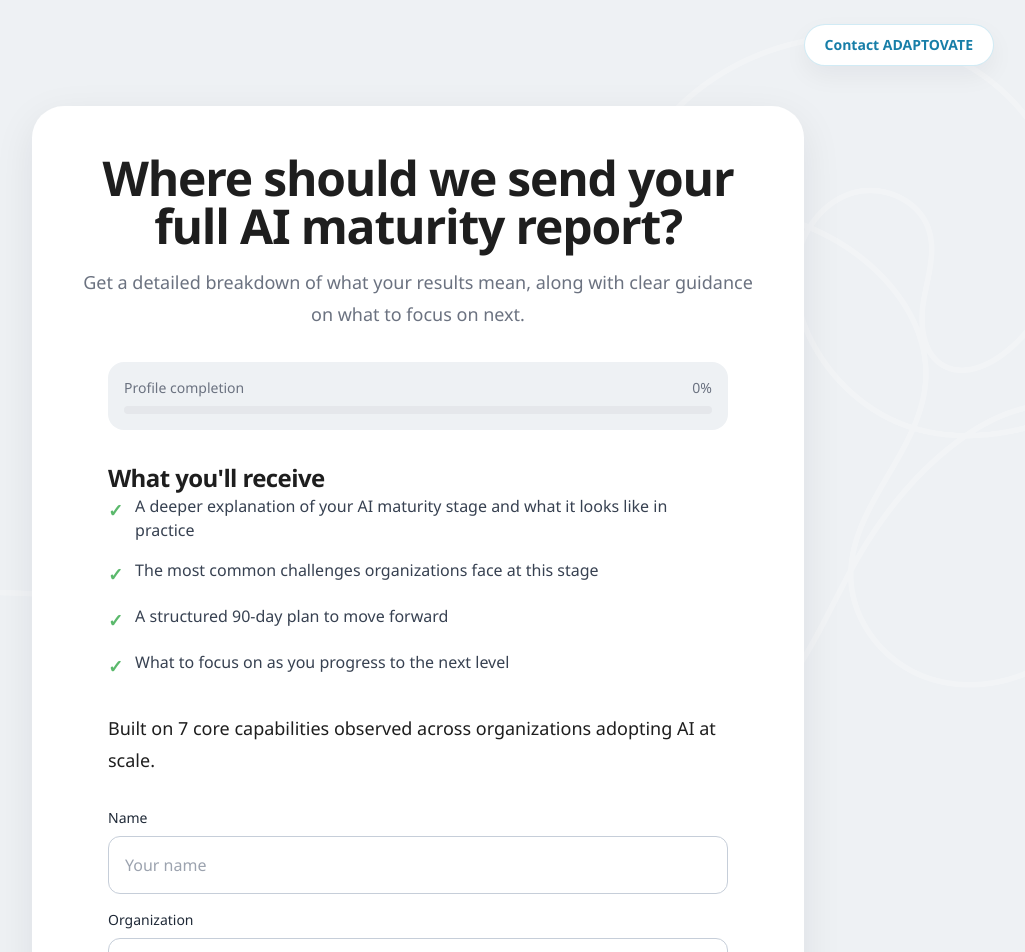
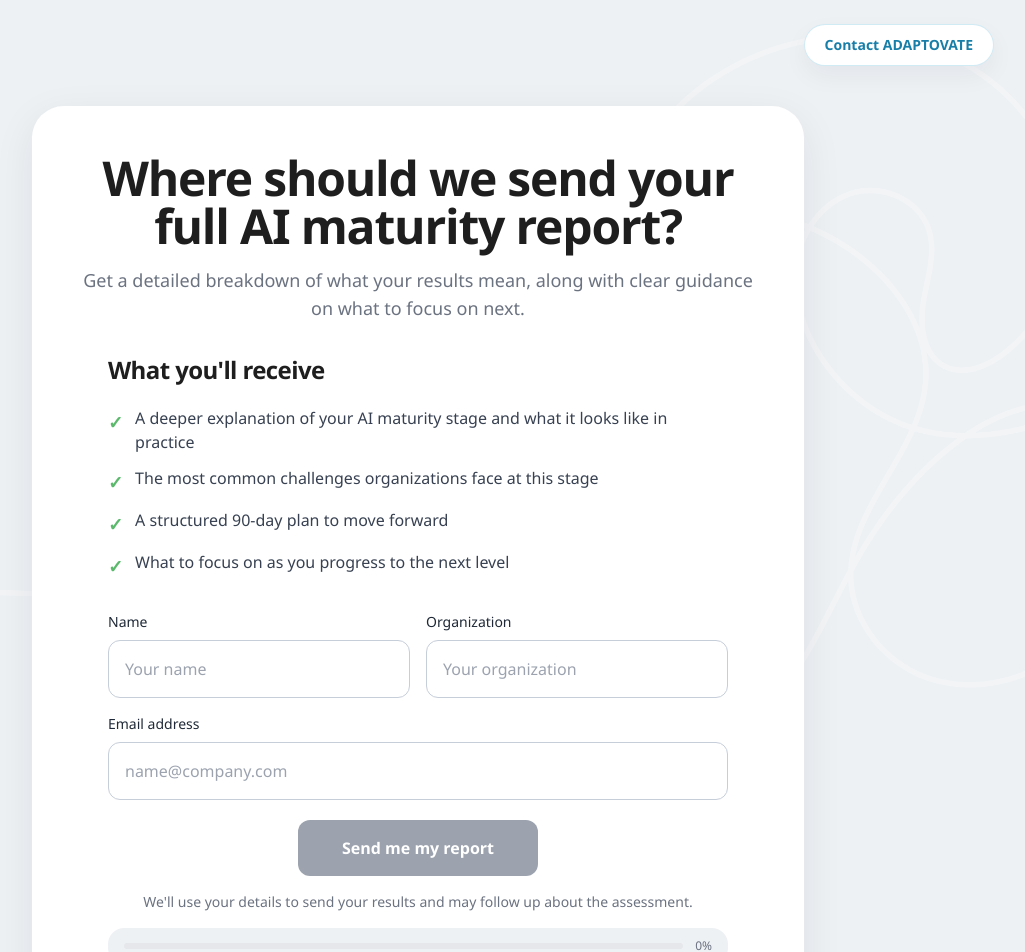
Before and after one commit to ThomasMacIntosh11/ai-readiness, a Next.js app: page /user-info in a window 1280 px wide. Shown: the top 952 px of the page, without its empty margins (222-1247 px from the left). Built offline with nearby package versions, Linux system fonts and the light colour scheme.

Commit message:
updated send me my report

```diff
--- a/app/user-info/page.tsx
+++ b/app/user-info/page.tsx
@@ -78,29 +78,14 @@ export default function UserInfoPage() {
               <motion.h1 className="text-4xl font-semibold tracking-tight text-[var(--brand-ink)] md:text-5xl" variants={heroStaggerItem}>
                 Where should we send your full AI maturity report?
               </motion.h1>
-              <motion.p className="mx-auto mt-4 max-w-2xl text-lg leading-8 text-[var(--brand-muted)]" variants={heroStaggerItem}>
+              <motion.p className="mx-auto mt-4 max-w-2xl text-lg leading-7 text-[var(--brand-muted)]" variants={heroStaggerItem}>
                 Get a detailed breakdown of what your results mean, along with clear guidance on what to focus on next.
               </motion.p>
             </motion.div>
 
-            <motion.div className="mx-auto mt-8 max-w-[620px] rounded-2xl bg-[var(--brand-bg)] p-4 text-left" variants={fadeInUp}>
-              <div className="flex items-center justify-between text-sm text-[var(--brand-muted)]">
-                <span>Profile completion</span>
-                <span>{completionPercent}%</span>
-              </div>
-              <div className="mt-2 h-2 w-full overflow-hidden rounded-full bg-[#e5e7eb]">
-                <motion.div
-                  className="h-full rounded-full bg-[var(--brand-accent)]"
-                  initial={false}
-                  animate={{ width: `${completionPercent}%` }}
-                  transition={transitionForReducedMotion(!!reducedMotion, 0.25)}
-                />
-              </div>
-            </motion.div>
-
             <motion.div className="mx-auto mt-8 max-w-[620px] text-left" variants={fadeInUp}>
               <p className="text-2xl font-semibold tracking-tight text-[var(--brand-ink)]">What you&apos;ll receive</p>
-              <div className="space-y-4 text-base text-[#374151]">
+              <div className="mt-5 space-y-3 text-base text-[#374151]">
                 <p className="flex items-start gap-3">
                   <span className="mt-0.5 text-lg font-semibold text-[#5bb96c]">✓</span>
                   <span>A deeper explanation of your AI maturity stage and what it looks like in practice</span>
@@ -118,12 +103,10 @@ export default function UserInfoPage() {
                   <span>What to focus on as you progress to the next level</span>
                 </p>
               </div>
-              <p className="mt-8 text-lg leading-8 text-[var(--brand-ink)]">
-                Built on 7 core capabilities observed across organizations adopting AI at scale.
-              </p>
             </motion.div>
 
             <form onSubmit={onSubmit} className="mx-auto mt-8 max-w-[620px] space-y-4 text-left">
+              <div className="grid gap-4 sm:grid-cols-2">
                 <label className="block">
                   <span className="mb-2 block text-sm font-medium text-[#1f2937]">Name</span>
                   <input
@@ -145,8 +128,8 @@ export default function UserInfoPage() {
                     required
                   />
                 </label>
+              </div>
 
-              <div className="grid gap-3 sm:grid-cols-[minmax(0,1fr)_220px]">
               <label className="block">
                 <span className="mb-2 block text-sm font-medium text-[#1f2937]">Email address</span>
                 <input
@@ -159,13 +142,13 @@ export default function UserInfoPage() {
                 />
               </label>
 
-                <div className="flex items-end">
+              <div className="flex justify-center pt-1">
                 <motion.button
                   type="submit"
                   disabled={!isValid || isSubmitting}
                   whileHover={isValid && !isSubmitting && !reducedMotion ? { y: -1 } : undefined}
                   whileTap={isValid && !isSubmitting && !reducedMotion ? { scale: 0.98 } : undefined}
-                    className={`w-full rounded-xl px-6 py-4 text-base font-semibold ${
+                  className={`min-w-[240px] rounded-xl px-6 py-4 text-base font-semibold ${
                     isValid && !isSubmitting
                       ? "bg-[var(--brand-ink)] text-white hover:bg-black"
                       : "bg-[#9ca3af] text-white"
@@ -174,10 +157,24 @@ export default function UserInfoPage() {
                   {submitLabel}
                 </motion.button>
               </div>
-              </div>
+
               <p className="text-center text-sm text-[var(--brand-muted)]">
                 We&apos;ll use your details to send your results and may follow up about the assessment.
               </p>
+
+              <motion.div className="rounded-2xl bg-[var(--brand-bg)] px-4 py-3" variants={fadeInUp}>
+                <div className="flex items-center gap-3">
+                  <div className="h-1.5 flex-1 overflow-hidden rounded-full bg-[#e5e7eb]">
+                    <motion.div
+                      className="h-full rounded-full bg-[var(--brand-accent)]"
+                      initial={false}
+                      animate={{ width: `${completionPercent}%` }}
+                      transition={transitionForReducedMotion(!!reducedMotion, 0.25)}
+                    />
+                  </div>
+                  <span className="text-xs leading-none text-[var(--brand-muted)]">{completionPercent}%</span>
+                </div>
+              </motion.div>
             </form>
           </motion.section>
         </motion.main>
--- a/lib/questions.ts
+++ b/lib/questions.ts
@@ -20,7 +20,7 @@ export const QUESTIONS: Question[] = [
   {
     id: "strategy_3",
     enablerId: "strategy",
-    text: "3. We are using AI to create new value such as new products or services.",
+    text: "3. We are using AI to create new value (i.e., new products or services).",
   },
   {
     id: "strategy_4",
```
Lines whose indentation alone changed are shown as unchanged.
